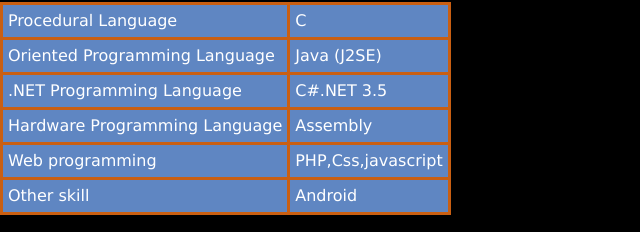
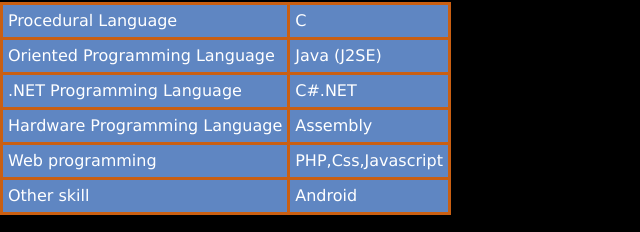
Before and after one commit to turnasuwezkhan/turnasuwezkhan.github.io, a plain HTML site: page About.html in a window 1280 px wide. Shown: the part 142-374 px from the top of the page, 0-640 px from the left. Drawn offline with Linux system fonts and the light colour scheme.

Commit message:
Update About.html

```diff
--- a/About.html
+++ b/About.html
@@ -34,7 +34,7 @@
 </tr>
 <tr>
 <td>.NET Programming Language</td>
-<td> C#.NET 3.5</td>
+<td> C#.NET</td>
 
 </tr>
 <tr>
@@ -45,7 +45,7 @@
 
 <tr>
 <td>Web programming</td>
-<td>PHP,Css,javascript</td>
+<td>PHP,Css,Javascript</td>
 
 </tr>
  <tr>
```
